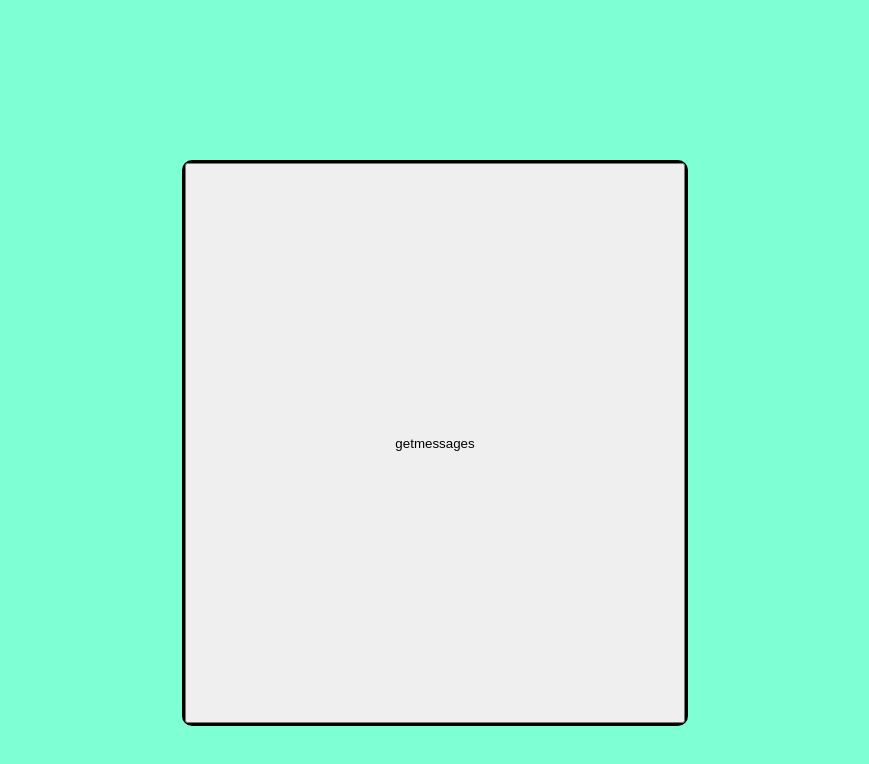
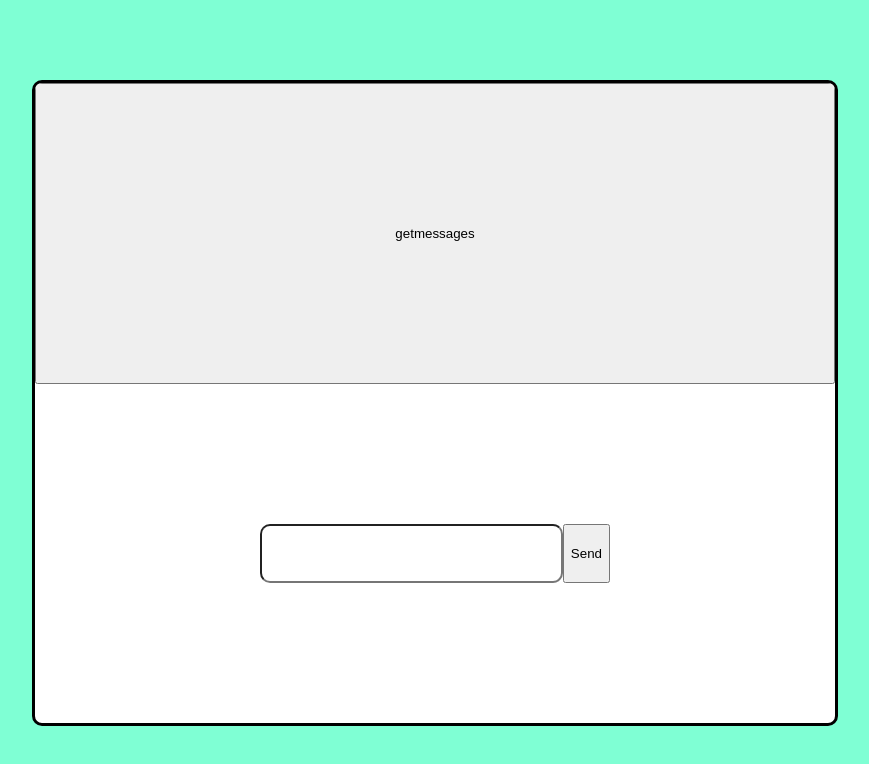
Before and after one commit to bu7maydAbdu/Chat-app, a React (Create React App) app in the folder frontend/: page / in a window 1280 px wide. Shown: the top 764 px of the page, without its empty margins (205-1074 px from the left). Built offline with nearby package versions, Linux system fonts and the light colour scheme.

Commit message:
added  writing message bar , some styling,  added scrolling feature (css)

```diff
--- a/frontend/src/App.css
+++ b/frontend/src/App.css
@@ -6,17 +6,35 @@ body {
   display: grid;
   grid-template-columns: 1fr;
 margin: auto;
-margin-top: 20vh;
+margin-top: 10vh;
 border: 3px solid black ;
 border-radius: 10px;
-max-width: 500px;
-height: 70vh;
+max-width: 800px;
+height:80vh;
 background-color: white;
+overflow: auto;
 }
 
 .message {
   border: 3px solid black ;
+  border-radius: 10px;
   max-width: 300px;
+  min-width: 50px;
+  height: fit-content;
   text-align: center;
   margin: auto;
 }
+
+
+.create-message{
+  display: flex;
+  margin: auto;
+  width: 350px;
+
+}
+
+.type-message{
+  width: 400px;
+  padding: 20px;
+  border-radius: 10px;
+}
--- a/frontend/src/App.js
+++ b/frontend/src/App.js
@@ -2,6 +2,7 @@ import React , {useState} from 'react';
 import axios  from "axios"
 import './App.css';
 import Message from './components/Message';
+import CreateMessage from './components/CreateMessage';
 
 function App() {
 
@@ -21,6 +22,21 @@ function App() {
   });
   }
 
+
+  const createNewMessage = (body)=>{
+
+    axios
+    .post(`http://localhost:5000/messages`, body)
+    .then((response) => {
+      // console.log('RESPONSE: ', response);
+      console.log("DATA: ", response.data);
+getMessages()
+ })
+    .catch((err) => {
+      console.log("ERR: ", err);
+    });
+    }
+
   const mapOverMessages = messages.map((messagesObj, i)=>{
     return  <Message messages={messagesObj}/>
   })
@@ -32,6 +48,8 @@ function App() {
       }>getmessages</button>
 
       {mapOverMessages}
+
+    <CreateMessage  createNewMessage={createNewMessage} />
     </div>
   );
 }
--- /dev/null
+++ b/frontend/src/components/CreateMessage.js
@@ -0,0 +1,18 @@
+import React, {useState} from 'react'
+
+export default function CreateMessage(props) {
+
+const [newMessage, setNewMessage] = useState("")
+
+    const addMessage = ()=>{
+      props.createNewMessage({message: newMessage})
+    }
+    return (
+        <div className='create-message'>
+            <input className='type-message' type="text" onChange={(e)=>{
+                setNewMessage(e.target.value)
+            }}/>
+            <button className="send-button" onClick={addMessage}>Send</button>
+        </div>
+    )
+}
```
Also changed, not shown: 1 other file (tests, documents, lock files or other folders).
